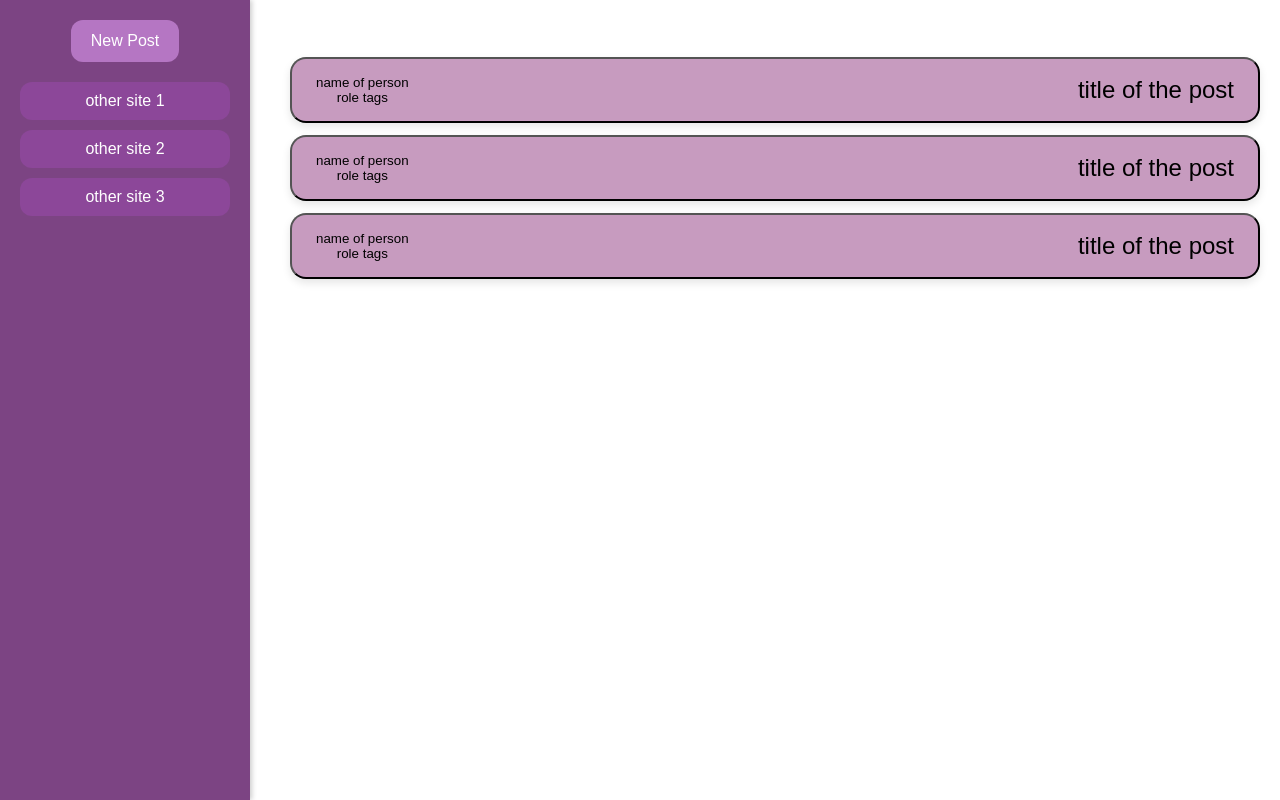
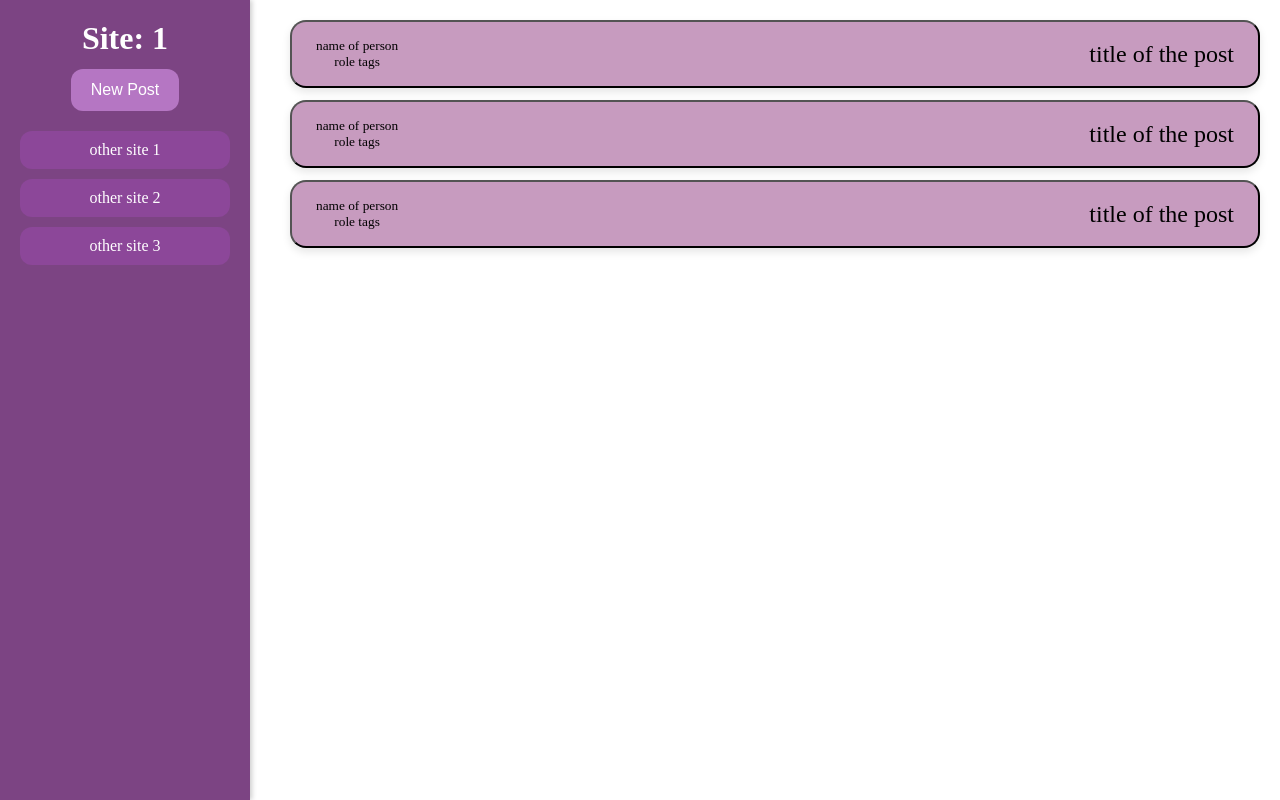
Before and after one commit to laurguo/lotus-bloom-forum, a Next.js app: page /site/1 in a window 1280 px wide. Built offline with nearby package versions, Linux system fonts and the light colour scheme.

Commit message:
[post display] fixed all comments on previous pr by getting rid of useRouter

```diff
--- a/app/components/DiscussionBoardPost.js
+++ b/app/components/DiscussionBoardPost.js
@@ -1,19 +1,15 @@
-"use client";
 import styles from "./DiscussionBoardPost.module.css";
-import { useRouter } from "next/navigation";
 
 export default function DiscussionBoardPost({ site }) {
-  const router = useRouter();
   return (
-    <button
-      onClick={() => router.push(`/site/${site}/123`)}
-      className={styles.post}
-    >
+    <form action={`/site/${site}/123`} style={{ display: "contents" }}>
+      <button className={styles.post}>
         <div className={styles.nameID}>
           <div>name of person</div>
           <div>role tags</div>
         </div>
         <div className={styles.postTitle}>title of the post</div>
       </button>
+    </form>
   );
 }
--- a/app/components/DiscussionBoardPost.module.css
+++ b/app/components/DiscussionBoardPost.module.css
@@ -8,10 +8,12 @@
   align-items: center;
   justify-content: space-between;
   transition: transform 0.2s ease-in-out;
+  font-family: "Sans Serif";
 }
 
 .post:hover {
   transform: translateY(-2px);
+  cursor: pointer;
 }
 
 .post {
--- a/app/components/new-post-button.js
+++ b/app/components/new-post-button.js
@@ -1,17 +1,13 @@
-"use client";
-import { useRouter } from "next/navigation";
 import styles from "./buttons.module.css";
 
 export default function NewPostButton({ site }) {
-  const router = useRouter();
   return (
     <div>
-      <button
-        onClick={() => router.push(`/site/${site}/new`)}
-        className={styles.newPostButton}
-      >
-        New Post
-      </button>
+      <form action={`/site/${site}/new`}>
+        <button className={styles.newPostButton} type="submit">
+          New Post
+        </button>
+      </form>
     </div>
   );
 }
--- a/app/site/[site]/page.js
+++ b/app/site/[site]/page.js
@@ -11,14 +11,14 @@ import NewPostButton from "@/app/components/new-post-button";
 import styles from "./page.module.css";
 
 export default async function SitePage({ params }) {
-  const p = params;
+  const p = await params;
   const site = p.site;
 
   return (
     <div>
-      <h1>Site: {site}</h1>
       <div className={styles.wholePage}>
         <div className={styles.sidebar}>
+          <h1 className={styles.h1}>Site: {site}</h1>
           <NewPostButton site={site} />
           <div className={styles.navButtons}>
             <button className={styles.navButton}>other site 1</button>
--- a/app/site/[site]/page.module.css
+++ b/app/site/[site]/page.module.css
@@ -31,6 +31,7 @@
   width: 100%;
   text-align: center;
   transition: 0.3s ease;
+  font-family: "Sans Serif";
 }
 
 .navButton:hover {
@@ -39,9 +40,19 @@
 
 .postList {
   display: flex;
+  flex: 1;
   flex-direction: column;
   margin-left: 270px;
   padding: 20px;
   width: calc(100% - 270px);
   transition: margin-left 0.3s ease;
 }
+
+.h1 {
+  margin-bottom: 12px;
+  color: white;
+}
+
+.wholePage {
+  font-family: "Sans Serif";
+}
```
Also changed, not shown: app/site/[site]/new/page.js (+13 -20 lines). Lines whose indentation alone changed are shown as unchanged.
